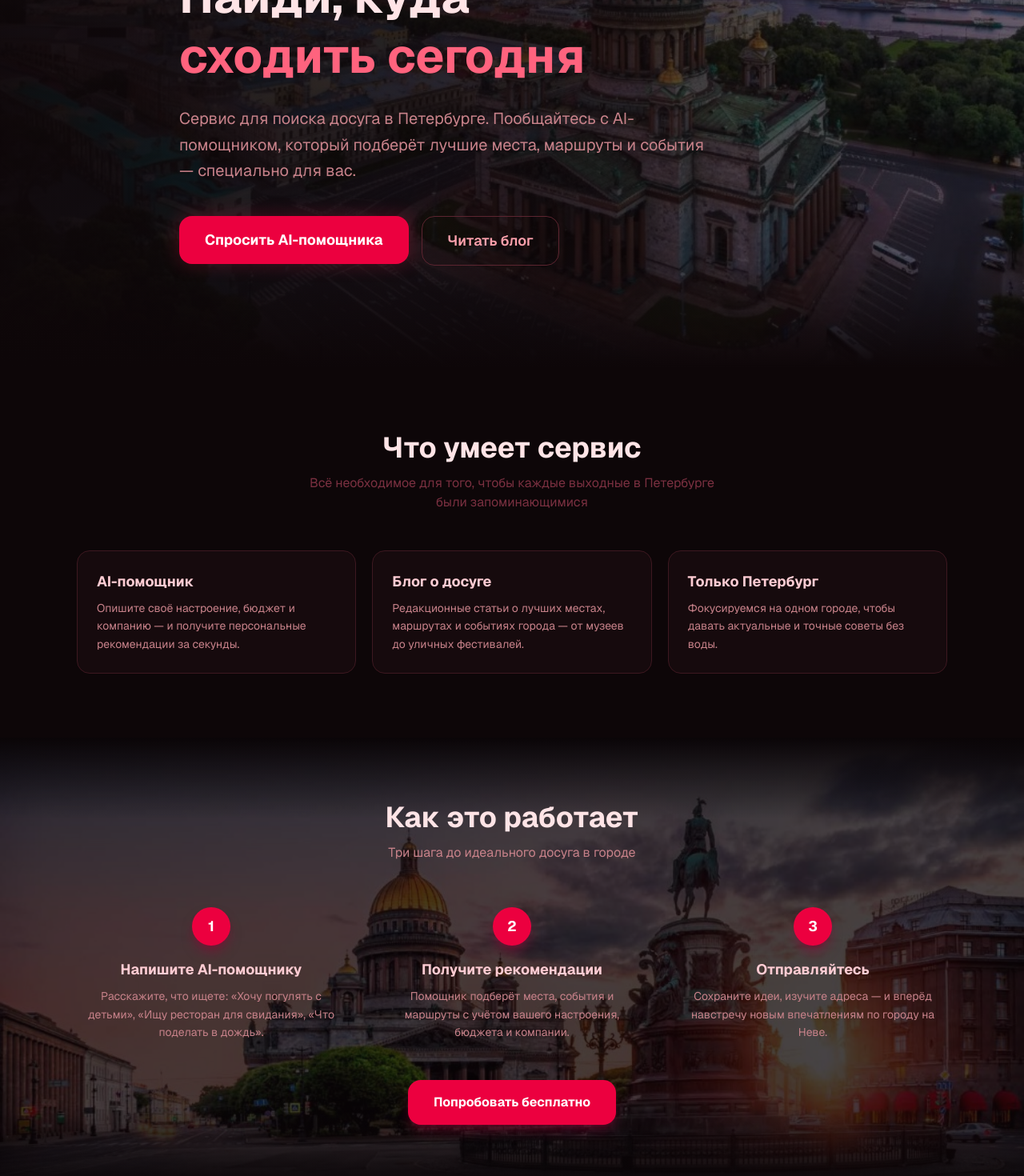
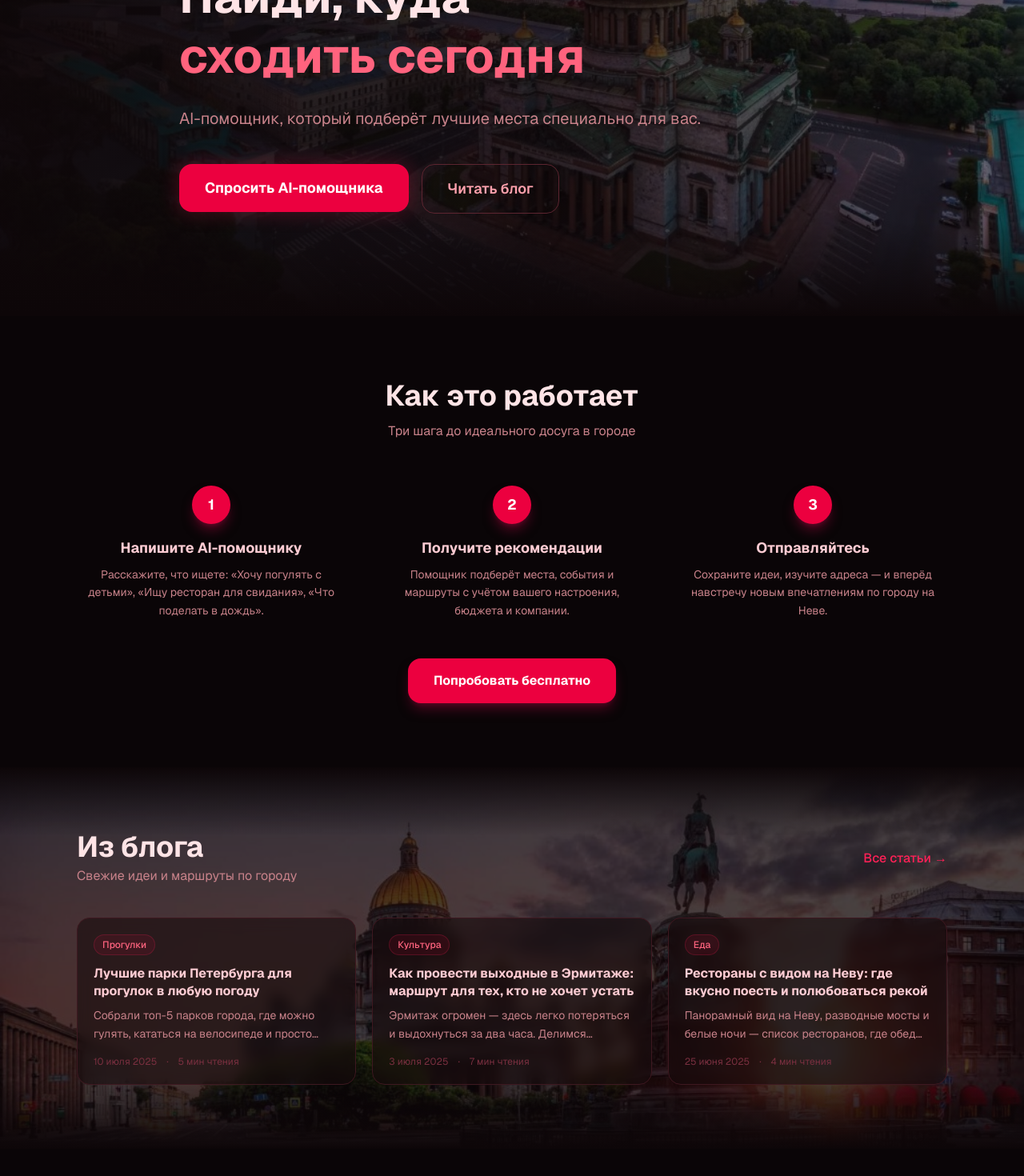
Before and after one commit to sachalysov/poydomsuda, a Next.js app: page / in a window 1280 px wide. Shown: the part 260-1730 px from the top of the page at 80% size. Built offline with nearby package versions, Linux system fonts and the light colour scheme.

Commit message:
подрадактировал чат

```diff
--- a/src/app/page.tsx
+++ b/src/app/page.tsx
@@ -8,21 +8,6 @@ export const metadata: Metadata = {
     "Сервис для поиска идей досуга в Санкт-Петербурге. Спросите AI-помощника куда сходить, что посетить и как интересно провести время в городе.",
   alternates: { canonical: "https://poydomsuda.ru" },
 };
-
-const features = [
-  {
-    title: "AI-помощник",
-    desc: "Опишите своё настроение, бюджет и компанию — и получите персональные рекомендации за секунды.",
-  },
-  {
-    title: "Блог о досуге",
-    desc: "Редакционные статьи о лучших местах, маршрутах и событиях города — от музеев до уличных фестивалей.",
-  },
-  {
-    title: "Только Петербург",
-    desc: "Фокусируемся на одном городе, чтобы давать актуальные и точные советы без воды.",
-  },
-];
 
 const howItWorks = [
   {
@@ -59,18 +44,18 @@ export default function HomePage() {
         <div className="absolute inset-0 bg-[linear-gradient(to_bottom,#0D0608_0%,transparent_18%,transparent_82%,#0D0608_100%)]" />
 
         <div className="relative max-w-4xl mx-auto px-4 sm:px-6 lg:px-8 text-left">
-          <div className="inline-flex items-center gap-2 bg-rose-600/10 border border-rose-500/20 text-rose-400 text-sm font-medium px-4 py-1.5 rounded-full mb-6 animate-fade-in-up">
+          <div className="inline-flex items-center gap-2 bg-rose-600/10 border border-rose-500/20 text-rose-400 text-sm font-medium px-4 py-1.5 rounded-full mb-6 animate-fade-in-up text-shadow-soft">
             Санкт-Петербург
           </div>
 
-          <h1 className="text-4xl sm:text-5xl lg:text-6xl font-bold text-rose-100 leading-tight mb-6 animate-fade-in-up delay-100">
+          <h1 className="text-4xl sm:text-5xl lg:text-6xl font-bold text-rose-100 leading-tight mb-6 animate-fade-in-up delay-100 text-shadow-soft">
             Найди, куда <br className="hidden sm:block" />
             <span className="text-rose-400">сходить сегодня</span>
           </h1>
 
-          <p className="text-lg sm:text-xl text-[#C8828A] max-w-2xl mb-10 leading-relaxed animate-fade-in-up delay-200">
-            Сервис для поиска досуга в Петербурге. Пообщайтесь с AI-помощником, который подберёт
-            лучшие места, маршруты и события — специально для вас.
+          <p className="text-lg sm:text-xl text-[#C8828A] max-w-2xl mb-10 leading-relaxed animate-fade-in-up delay-200 text-shadow-soft">
+             AI-помощник, который подберёт
+            лучшие места специально для вас.
           </p>
 
           <div className="flex flex-col sm:flex-row items-start justify-start gap-4 animate-fade-in-up delay-300">
@@ -90,43 +75,13 @@ export default function HomePage() {
         </div>
       </section>
 
-      {/* ── Features ── */}
-      <section className="py-20 bg-[#0D0608]">
-        <div className="max-w-6xl mx-auto px-4 sm:px-6 lg:px-8">
-          <h2 className="text-3xl sm:text-4xl font-bold text-rose-100 text-center mb-3">
-            Что умеет сервис
-          </h2>
-          <p className="text-[#7A3040] text-center mb-12 max-w-lg mx-auto">
-            Всё необходимое для того, чтобы каждые выходные в Петербурге были запоминающимися
-          </p>
-          <div className="grid grid-cols-1 md:grid-cols-3 gap-5">
-            {features.map(({ title, desc }) => (
-              <div
-                key={title}
-                className="bg-[#160A0D] border border-[#3D1820] hover:border-[#5C2530] rounded-2xl p-6 transition-all duration-200 group hover:bg-[#1E0E12]"
-              >
-                <h3 className="text-lg font-bold text-rose-200 mb-2">{title}</h3>
-                <p className="text-[#C8828A] text-sm leading-relaxed">{desc}</p>
-              </div>
-            ))}
-          </div>
-        </div>
-      </section>
-
       {/* ── How it works ── */}
       <section className="relative overflow-hidden py-20 bg-[#0A0507]">
-        <div
-          className="absolute inset-0 bg-cover bg-center bg-no-repeat"
-          style={{ backgroundImage: "url('/spb-how-it-works.png')" }}
-        />
-        <div className="absolute inset-0 bg-[#0A0507]/75" />
-        <div className="absolute inset-0 bg-[linear-gradient(to_bottom,#0A0507_0%,transparent_18%,transparent_82%,#0A0507_100%)]" />
-
         <div className="relative max-w-6xl mx-auto px-4 sm:px-6 lg:px-8">
-          <h2 className="text-3xl sm:text-4xl font-bold text-rose-100 text-center mb-3">
+          <h2 className="text-3xl sm:text-4xl font-bold text-rose-100 text-center mb-3 text-shadow-soft">
             Как это работает
           </h2>
-          <p className="text-[#C8828A] text-center mb-14 max-w-lg mx-auto">
+          <p className="text-[#C8828A] text-center mb-14 max-w-lg mx-auto text-shadow-soft">
             Три шага до идеального досуга в городе
           </p>
           <div className="grid grid-cols-1 md:grid-cols-3 gap-10">
@@ -135,8 +90,8 @@ export default function HomePage() {
                 <div className="inline-flex items-center justify-center w-12 h-12 bg-rose-600 text-white font-bold text-lg rounded-full mb-4 shadow-lg shadow-rose-900/60">
                   {step}
                 </div>
-                <h3 className="text-lg font-bold text-rose-200 mb-2">{title}</h3>
-                <p className="text-[#C8828A] text-sm leading-relaxed max-w-xs mx-auto">{desc}</p>
+                <h3 className="text-lg font-bold text-rose-200 mb-2 text-shadow-soft">{title}</h3>
+                <p className="text-[#C8828A] text-sm leading-relaxed max-w-xs mx-auto text-shadow-soft">{desc}</p>
               </div>
             ))}
           </div>
@@ -153,12 +108,19 @@ export default function HomePage() {
       </section>
 
       {/* ── Latest posts ── */}
-      <section className="py-20 bg-[#0D0608]">
-        <div className="max-w-6xl mx-auto px-4 sm:px-6 lg:px-8">
+      <section className="relative overflow-hidden py-20 bg-[#0D0608]">
+        <div
+          className="absolute inset-0 bg-cover bg-center bg-no-repeat"
+          style={{ backgroundImage: "url('/spb-how-it-works.png')" }}
+        />
+        <div className="absolute inset-0 bg-[#0D0608]/75" />
+        <div className="absolute inset-0 bg-[linear-gradient(to_bottom,#0D0608_0%,transparent_18%,transparent_82%,#0D0608_100%)]" />
+
+        <div className="relative max-w-6xl mx-auto px-4 sm:px-6 lg:px-8">
           <div className="flex items-center justify-between mb-10">
             <div>
-              <h2 className="text-3xl sm:text-4xl font-bold text-rose-100">Из блога</h2>
-              <p className="text-[#7A3040] mt-1">Свежие идеи и маршруты по городу</p>
+              <h2 className="text-3xl sm:text-4xl font-bold text-rose-100 text-shadow-soft">Из блога</h2>
+              <p className="text-[#C8828A] mt-1 text-shadow-soft">Свежие идеи и маршруты по городу</p>
             </div>
             <Link
               href="/blog"
@@ -173,7 +135,7 @@ export default function HomePage() {
               <Link
                 key={post.slug}
                 href={`/blog/${post.slug}`}
-                className="group bg-[#160A0D] border border-[#3D1820] hover:border-[#5C2530] rounded-2xl p-5 transition-all duration-200 hover:bg-[#1E0E12]"
+                className="group bg-[#160A0D]/60 backdrop-blur-sm border border-[#3D1820] hover:border-[#5C2530] rounded-2xl p-5 transition-all duration-200 hover:bg-[#1E0E12]/70"
               >
                 <span className="inline-block text-xs font-medium bg-rose-600/10 border border-rose-500/20 text-rose-400 px-2.5 py-1 rounded-full mb-3">
                   {post.category}
--- a/src/components/ChatInterface.tsx
+++ b/src/components/ChatInterface.tsx
@@ -156,7 +156,7 @@ export default function ChatInterface() {
       )}
 
       {/* Input */}
-      <div className="bg-[#160A0D] border border-[#3D1820] rounded-2xl focus-within:border-rose-700/60 transition-all duration-200">
+      <div className="flex items-center gap-2 bg-[#160A0D] border border-[#3D1820] rounded-2xl px-4 py-2 focus-within:border-rose-700/60 transition-all duration-200">
         <textarea
           ref={inputRef}
           value={input}
@@ -164,19 +164,28 @@ export default function ChatInterface() {
           onKeyDown={handleKeyDown}
           placeholder="Напишите что ищете... (Enter для отправки)"
           rows={2}
-          className="w-full px-4 pt-4 pb-2 text-sm text-rose-100 placeholder:text-[#7A3040] bg-transparent resize-none outline-none"
+          className="flex-1 min-w-0 py-2 text-sm text-rose-100 placeholder:text-[#7A3040] bg-transparent resize-none outline-none"
         />
-        <div className="flex items-center justify-between px-4 pb-3">
-          <span className="text-xs text-[#7A3040]">Shift+Enter для переноса строки</span>
-          <button
-            onClick={() => sendMessage(input)}
-            disabled={!input.trim() || loading}
-            className="inline-flex items-center gap-1.5 bg-rose-600 hover:bg-rose-500 disabled:opacity-30 disabled:cursor-not-allowed text-white font-semibold text-sm px-5 py-2 rounded-xl transition-all duration-200"
+        <button
+          onClick={() => sendMessage(input)}
+          disabled={!input.trim() || loading}
+          aria-label="Отправить"
+          className="flex-shrink-0 inline-flex items-center justify-center w-11 h-11 bg-rose-600 hover:bg-rose-500 disabled:opacity-30 disabled:cursor-not-allowed text-white rounded-xl transition-all duration-200"
+        >
+          <svg
+            xmlns="http://www.w3.org/2000/svg"
+            viewBox="0 0 24 24"
+            fill="none"
+            stroke="currentColor"
+            strokeWidth={2.5}
+            strokeLinecap="round"
+            strokeLinejoin="round"
+            className="w-5 h-5"
           >
-            <span>Отправить</span>
-            <span>→</span>
-          </button>
-        </div>
+            <path d="M12 19V5" />
+            <path d="M5 12l7-7 7 7" />
+          </svg>
+        </button>
       </div>
     </div>
   );
```
